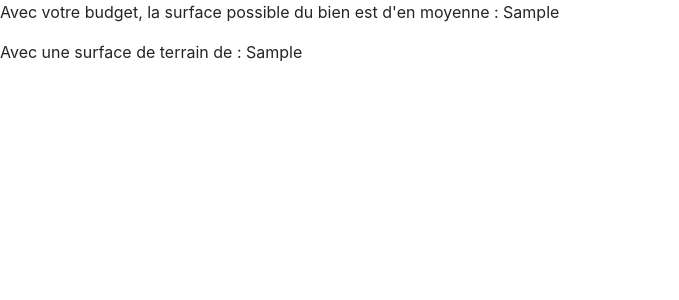
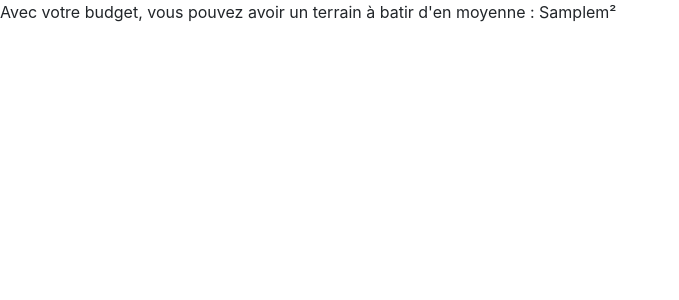
Before and after one commit to maximeaudy/immo_app, a PHP site: template templates/function2/function2.html.twig in a window 1280 px wide. Shown: the top 300 px of the page, without its empty margins (0-679 px from the left). Run offline with PHP 8.4, Linux system fonts and the light colour scheme; the template is opened without the code that fills it: most values are stand-ins (such as "Sample title", 1, 10 or a date in 2020); some libraries are stand-ins or nearby versions.

Commit message:
ajout radio

```diff
--- a/src/Controller/Function2Controller.php
+++ b/src/Controller/Function2Controller.php
@@ -52,9 +52,10 @@ class Function2Controller extends AbstractController
             $task = $form->GetData();
             $collection_name = 'code_postal='.$task['code_postal'];
             $response = $this->get_response($collection_name);
-            $resultat = $this->calculResultat($response, $task['budget_min'], $task['budget_max'], $moyenneSurface, $moyenneTerrain, "1");
+            $resultat = $this->calculResultat($response, $task['budget_min'], $task['budget_max'], $moyenneSurface, $moyenneTerrain, $task['type']);
 
             return $this->render('function2/function2.html.twig', [
+                'type' => $task['type'],
                 'moyenneSurface' => $moyenneSurface,
                 'moyenneTerrain' => $moyenneTerrain
             ]);
@@ -79,7 +80,7 @@ class Function2Controller extends AbstractController
 
     }
 
-    private function calculResultat ($response, $budget_min, $budget_max, &$moyenneSurface, &$moyenneTerrain)
+    private function calculResultat ($response, $budget_min, $budget_max, &$moyenneSurface, &$moyenneTerrain, $codeLocal)
     {
          if ($response->{'nb_resultats'} > 0)
         {
--- a/templates/function2/function2.html.twig
+++ b/templates/function2/function2.html.twig
@@ -2,7 +2,13 @@
 
 {% block body %}
     <div>
-       <p>Avec votre budget, la surface possible du bien est d'en moyenne : {{moyenneSurface}}</p>
-       <p>Avec une surface de terrain de : {{moyenneTerrain}}</p>
+        {% if type == "1" %}
+            <p>Avec votre budget, vous pouvez avoir une maison d'en moyenne : {{moyenneSurface}}m²</p>
+            <p>Avec une surface de terrain de : {{moyenneTerrain}}m²</p>
+        {% elseif type == "2"%}
+            <p>Avec votre budget, vous pouvez avoir un appartement d'en moyenne : {{moyenneSurface}}m²</p>
+        {% else %}
+            <p>Avec votre budget, vous pouvez avoir un terrain à batir d'en moyenne : {{moyenneSurface}}m²</p>
+        {% endif %}
     </div>
 {% endblock %}
```
